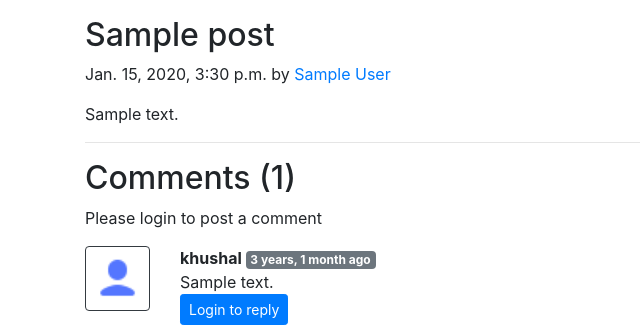
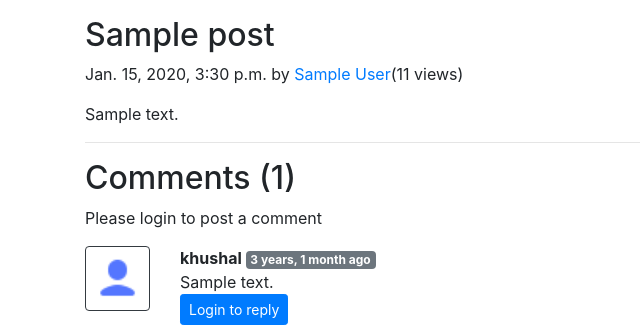
Before and after one commit to codewithkhushal/icoder_14, a Django app: a page that uses templates/blog/blogPost.html in a window 1280 px wide. Shown: the part 56-385 px from the top of the page, without its empty margins (0-640 px from the left). Run offline with Django 4.2, Linux system fonts and the light colour scheme; data comes from the database, SQL or seed files in the repository; tables that the repository leaves empty hold one stand-in row (values such as "Sample post"); some libraries are stand-ins or nearby versions.

Commit message:
Initial Commit2

```diff
--- a/templates/blog/blogPost.html
+++ b/templates/blog/blogPost.html
@@ -7,7 +7,7 @@
 {% load extras %}
 <div class="container my-3">
     <h2 class="blog-post-title">{{post.title}}</h2>
-    <p class="blog-post-meta">{{post.timeStamp}} by <a href="/about">{{post.author}}</a></p>
+    <p class="blog-post-meta">{{post.timeStamp}} by <a href="/about">{{post.author}}</a>(<span >{{post.views}} views</span>)</p>
     <p>{{post.content|safe}}</p>
     <hr>
 </div>
```
